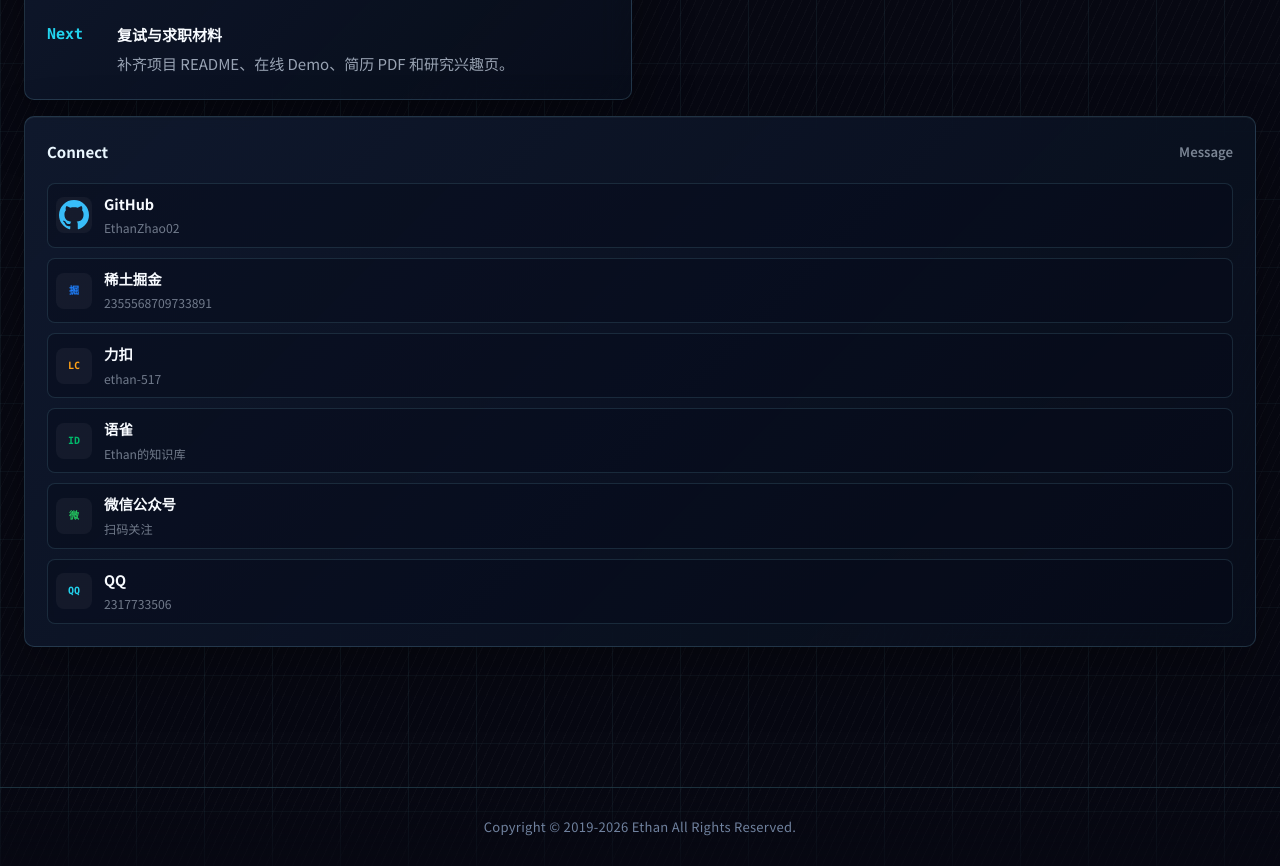
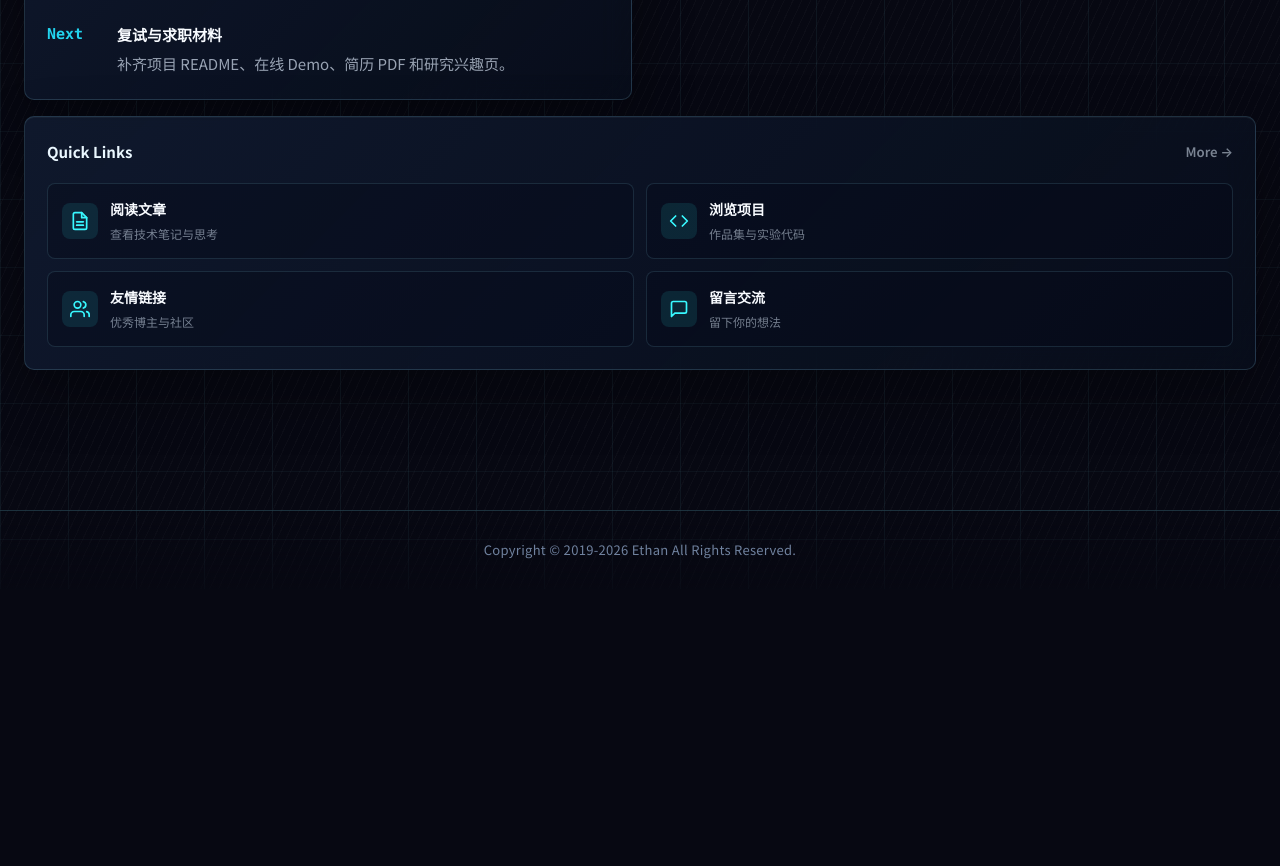
Before and after one commit to EthanZhao02/personal-blog, a Vue app in the folder client/: page / in a window 1280 px wide. Shown: the part 1840-2706 px from the top of the page. After the commit the page ends 2429 px from the top, so only its background shows below. Built offline with nearby package versions, Linux system fonts and the light colour scheme; no server answers; a web font is replaced by a local one.

Commit message:
fix: 首页底部改为快速导航，避免与About页联系卡片重复

```diff
--- a/client/src/views/Home.vue
+++ b/client/src/views/Home.vue
@@ -130,26 +130,46 @@
 
       <article id="connect" class="bento-card connect-card reveal-up" style="animation-delay: 300ms">
         <div class="card-heading">
-          <span>Connect</span>
-          <router-link to="/message">Message</router-link>
+          <span>Quick Links</span>
+          <router-link to="/about">More →</router-link>
         </div>
-        <div class="social-list">
-          <a
-            v-for="social in visibleSocials.slice(0, 6)"
-            :key="social.name"
-            :href="social.url"
-            :style="{ '--social-color': social.color }"
-            class="social-link"
-            target="_blank"
-            rel="noopener noreferrer"
-            :title="`${social.name}: ${social.handle || social.url}`"
-          >
-            <span v-html="getSocialIcon(social.icon)"></span>
+        <div class="quick-nav">
+          <router-link to="/posts" class="quick-link">
+            <span class="quick-icon">
+              <svg width="20" height="20" viewBox="0 0 24 24" fill="none" stroke="currentColor" stroke-width="2" stroke-linecap="round" stroke-linejoin="round"><path d="M14 2H6a2 2 0 0 0-2 2v16a2 2 0 0 0 2 2h12a2 2 0 0 0 2-2V8z"/><polyline points="14 2 14 8 20 8"/><line x1="16" y1="13" x2="8" y2="13"/><line x1="16" y1="17" x2="8" y2="17"/></svg>
+            </span>
             <span>
-              <strong>{{ social.name }}</strong>
-              <small>{{ social.handle }}</small>
+              <strong>阅读文章</strong>
+              <small>查看技术笔记与思考</small>
             </span>
-          </a>
+          </router-link>
+          <router-link to="/projects" class="quick-link">
+            <span class="quick-icon">
+              <svg width="20" height="20" viewBox="0 0 24 24" fill="none" stroke="currentColor" stroke-width="2" stroke-linecap="round" stroke-linejoin="round"><polyline points="16 18 22 12 16 6"/><polyline points="8 6 2 12 8 18"/></svg>
+            </span>
+            <span>
+              <strong>浏览项目</strong>
+              <small>作品集与实验代码</small>
+            </span>
+          </router-link>
+          <router-link to="/friends" class="quick-link">
+            <span class="quick-icon">
+              <svg width="20" height="20" viewBox="0 0 24 24" fill="none" stroke="currentColor" stroke-width="2" stroke-linecap="round" stroke-linejoin="round"><path d="M17 21v-2a4 4 0 0 0-4-4H5a4 4 0 0 0-4 4v2"/><circle cx="9" cy="7" r="4"/><path d="M23 21v-2a4 4 0 0 0-3-3.87"/><path d="M16 3.13a4 4 0 0 1 0 7.75"/></svg>
+            </span>
+            <span>
+              <strong>友情链接</strong>
+              <small>优秀博主与社区</small>
+            </span>
+          </router-link>
+          <router-link to="/message" class="quick-link">
+            <span class="quick-icon">
+              <svg width="20" height="20" viewBox="0 0 24 24" fill="none" stroke="currentColor" stroke-width="2" stroke-linecap="round" stroke-linejoin="round"><path d="M21 15a2 2 0 0 1-2 2H7l-4 4V5a2 2 0 0 1 2-2h14a2 2 0 0 1 2 2z"/></svg>
+            </span>
+            <span>
+              <strong>留言交流</strong>
+              <small>留下你的想法</small>
+            </span>
+          </router-link>
         </div>
       </article>
     </section>
@@ -704,53 +724,54 @@
   color: #f8fbff;
 }
 
-.social-list {
+.quick-nav {
   display: grid;
-  gap: 10px;
+  grid-template-columns: repeat(2, 1fr);
+  gap: 12px;
+  margin-top: 8px;
 }
 
-.social-link {
-  display: grid;
-  grid-template-columns: 36px 1fr;
+.quick-link {
+  display: flex;
+  align-items: center;
   gap: 12px;
-  align-items: center;
-  min-height: 52px;
-  padding: 8px;
+  padding: 14px;
   border: 1px solid rgba(148, 226, 255, 0.13);
   border-radius: 8px;
   background: rgba(5, 8, 22, 0.32);
+  text-decoration: none;
+  transition: all 0.2s;
 }
 
-.social-link > span:first-child {
+.quick-link:hover {
+  border-color: rgba(56, 248, 255, 0.4);
+  background: rgba(56, 248, 255, 0.06);
+  transform: translateY(-1px);
+}
+
+.quick-icon {
   width: 36px;
   height: 36px;
   display: grid;
   place-items: center;
   border-radius: 8px;
-  color: var(--social-color, #38bdf8);
-  background: rgba(255, 255, 255, 0.045);
+  color: #38f8ff;
+  background: rgba(56, 248, 255, 0.1);
+  flex-shrink: 0;
 }
 
-.social-link svg {
-  width: 18px;
-  height: 18px;
+.quick-link strong {
+  display: block;
+  color: #f8fbff;
+  font-size: 14px;
+  font-weight: 600;
 }
 
-.social-link strong,
-.social-link small {
+.quick-link small {
   display: block;
-}
-
-.social-link strong {
-  color: #f8fbff;
-  font-size: 0.9rem;
-}
-
-.social-link small {
   margin-top: 2px;
-  color: rgba(226, 239, 255, 0.48);
-  font-size: 0.76rem;
-  overflow-wrap: anywhere;
+  color: rgba(226, 239, 255, 0.5);
+  font-size: 12px;
 }
 
 @keyframes driftDot {
```
